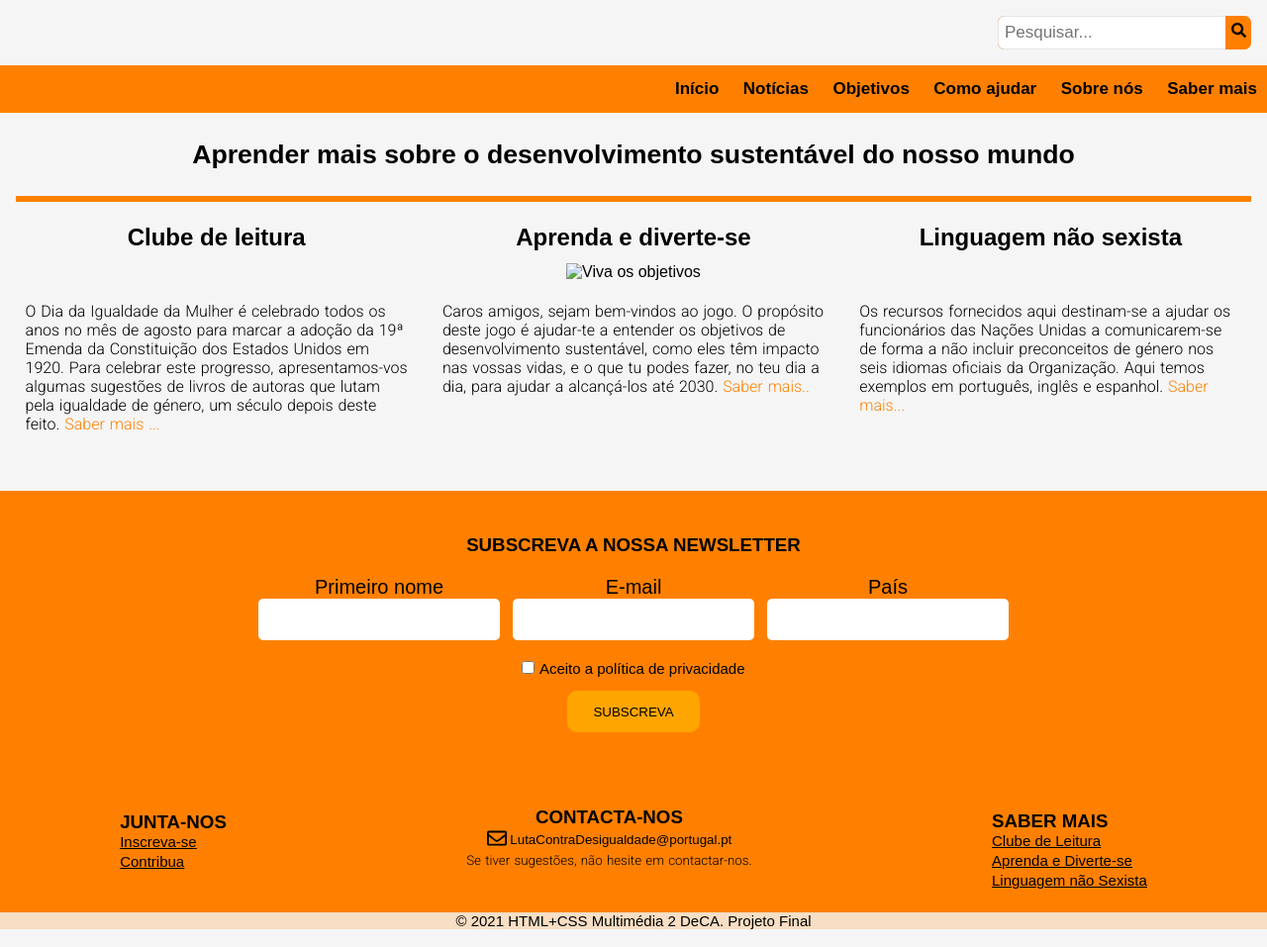
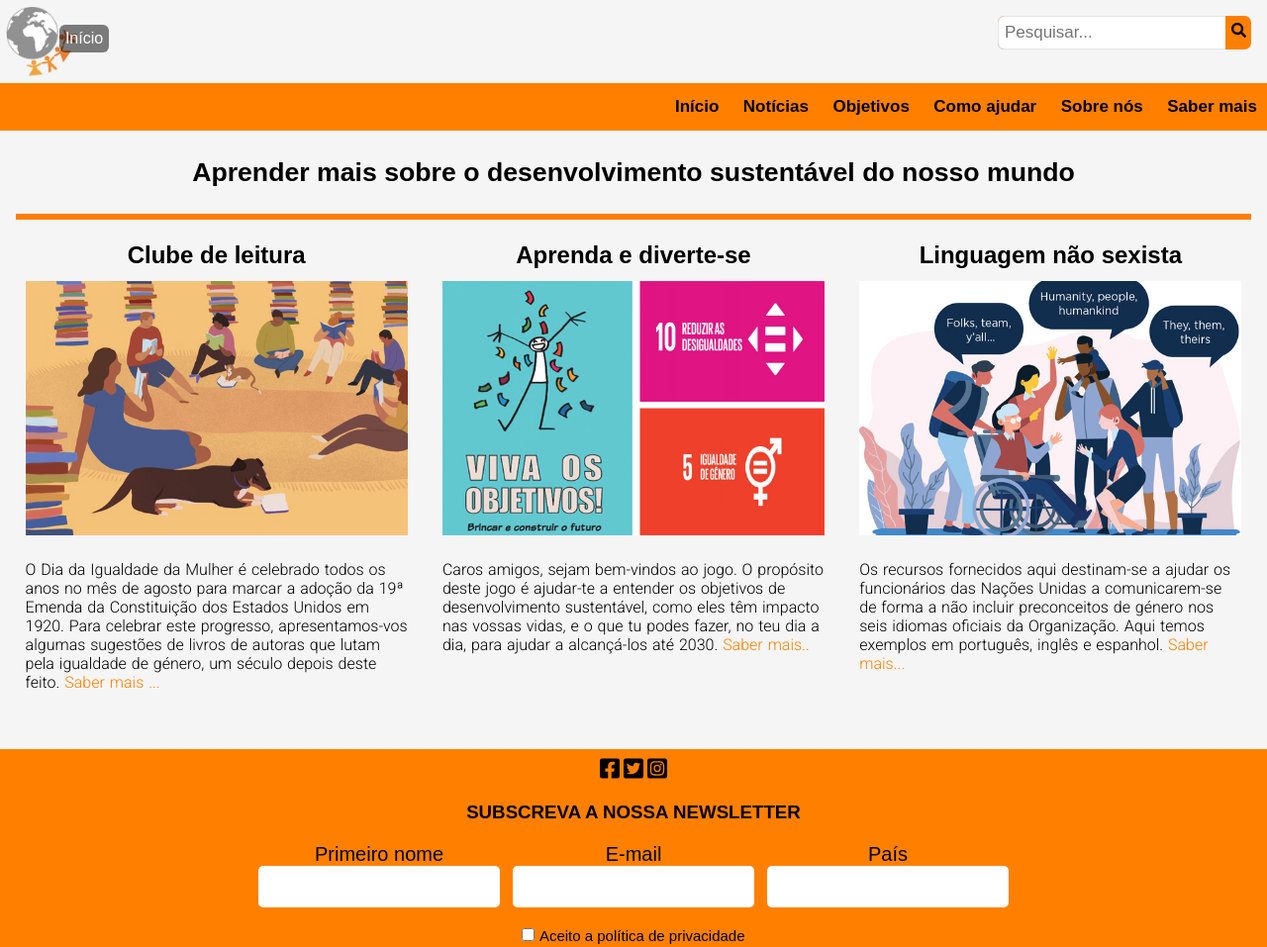
Before and after one commit to Carolina3Hu/github.io, a plain HTML site: page sabermais.html in a window 1280 px wide. Shown: the top 957 px of the page at 99% size. Drawn offline with Linux system fonts and the light colour scheme; files whose address does not match are found by name.

Commit message:
Update sabermais.html

```diff
--- a/sabermais.html
+++ b/sabermais.html
@@ -13,7 +13,7 @@
 		<div id="logoSearch" class="mobile-centrar">
 			<nav class="home_pesquisa">
 				<div class="tooltip">
-					<a href="index.html" ><img src="./materiais/LOGO.png" alt="" width="80" class="home"></a>
+					<a href="index.html" ><img src="./LOGO.png" alt="" width="80" class="home"></a>
 					<!--Adicionar logo-->
 					<span class="tooltiptext">Início</span>
 				</div>
@@ -97,20 +97,20 @@
 			<article class="grelha-art-destaque">
 				<h2>Clube de leitura</h2>
 				<!---a nossa revista livre PDF(pode usar mesmo conteúdo do site), recomendações com lista do livros-->
-				<img src="./materiais/homepage/livro_club1.jpg" alt="">
+				<img src="livro_club1.jpg" alt="">
 				<p>O Dia da Igualdade da Mulher é celebrado todos os anos no mês de agosto para marcar a adoção da 19ª Emenda da Constituição dos Estados Unidos em 1920. Para celebrar este progresso, apresentamos-vos algumas sugestões de livros de autoras que lutam pela igualdade de género, um século depois deste feito. <a href="Livro_club.html"> Saber mais ... </a> </p>	</article>
 
 			<article class="grelha-art">
 				<h2>Aprenda e diverte-se</h2><!--games-->
 
-				<img src="Materiais/homepage/jogo2.jpg" alt="Viva os objetivos">
+				<img src="jogo2.jpg" alt="Viva os objetivos">
 				<p> Caros amigos, sejam bem-vindos ao jogo. O propósito deste jogo é ajudar-te a entender os objetivos de desenvolvimento sustentável, como eles têm impacto nas vossas vidas, e o que tu podes fazer, no teu dia a dia, para  ajudar a alcançá-los até 2030.
 				<a href="Aprende_diverte.html"> Saber mais..</a></p>
 			</article>
 
 			<article class="grelha-art">
 			<h2>Linguagem não sexista</h2>
-				<img src="./materiais/homepage/inclusive_language.jpg" alt="">
+				<img src="inclusive_language.jpg" alt="">
 				<p>Os recursos fornecidos aqui destinam-se a ajudar os funcionários das Nações Unidas a comunicarem-se de forma a não incluir preconceitos de género nos seis idiomas oficiais da Organização. Aqui temos exemplos em português, inglês e espanhol.
 					<a href="language_curiosa.html"> Saber mais...</a></p>
 			</article>
@@ -131,9 +131,9 @@
 	<!----------------------------------FOOTER NAVS(Template)-------------------------------->
 	<nav class="footnav">
 		<div class="socialsite">
-			<a href="https://www.facebook.com/globalgoalsUN/" target="_blank"><img src="./icons/facebook-square-brands.svg" alt="" width="20"></a>
-			<a href="https://twitter.com/globalgoalsun" target="_blank"><img src="./icons/twitter-square-brands.svg" alt="" width="20"></a>
-			<a href="https://www.instagram.com/unitednations/" target="_blank"><img src="./icons/instagram-square-brands.svg" alt="" width="20"></a>
+			<a href="https://www.facebook.com/globalgoalsUN/" target="_blank"><img src="facebook-square-brands.svg" alt="" width="20"></a>
+			<a href="https://twitter.com/globalgoalsun" target="_blank"><img src="twitter-square-brands.svg" alt="" width="20"></a>
+			<a href="https://www.instagram.com/unitednations/" target="_blank"><img src="instagram-square-brands.svg" alt="" width="20"></a>
 		</div>
 		<div>
 			<h3>Subscreva a nossa newsletter</h3>
```
